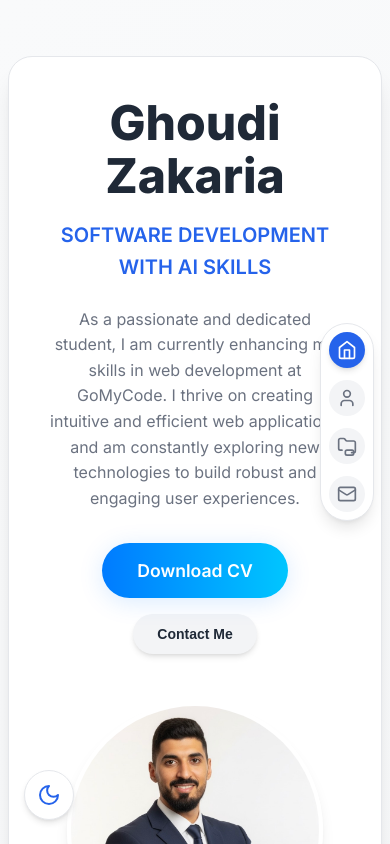
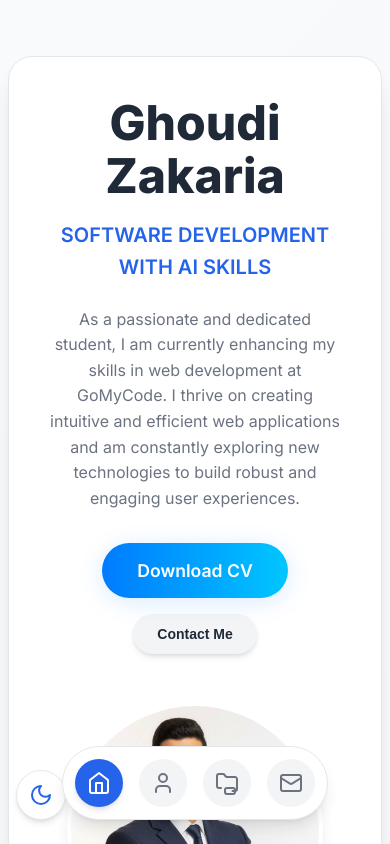
Before and after one commit to Zakariaghoudi/MyPortfolio, a React (Create React App) app: page / in a window 390 px wide. Shown: the top 844 px of the page. Built offline with nearby package versions, Linux system fonts and the light colour scheme.

Commit message:
Update SideBar.css

```diff
--- a/src/Components/NavBar/SideBar.css
+++ b/src/Components/NavBar/SideBar.css
@@ -111,17 +111,16 @@
 /* Mobile navigation adjustments */
 @media (max-width: 768px) {
   .side-nav {
-    right: 1rem;
-    gap: 0.75rem;
-    padding: 0.5rem;
+    right: auto;
+    left: 50%;
+    top: auto;
+    bottom: 1.5rem;
+    transform: translateX(-50%);
+    flex-direction: row;
   }
 
-  .nav-item {
-    padding: 0.5rem;
-  }
-
-  .nav-item svg {
-    width: 1.25rem;
-    height: 1.25rem;
+  .theme-toggle {
+    left: 1rem;
+    bottom: 1.5rem;
   }
 }
```
